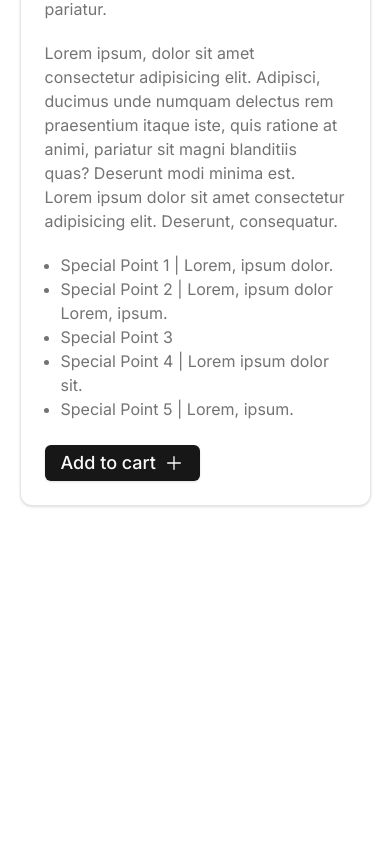
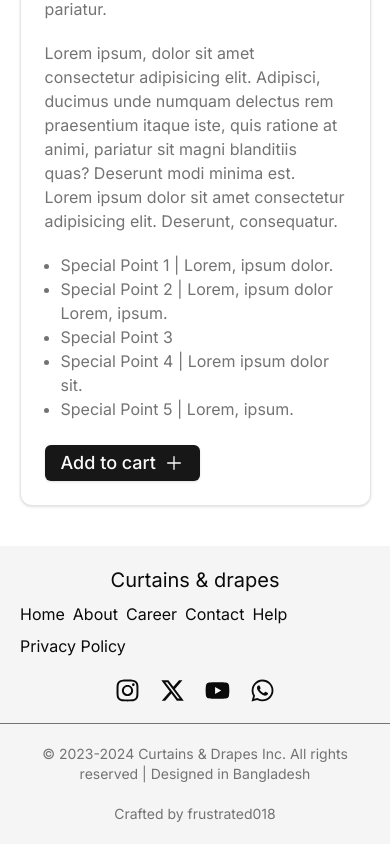
Before and after one commit to frustrated018/curtains-and-drapes, a Next.js app: page /product-details in a window 390 px wide. Shown: the part 849-1693 px from the top of the page. Before the commit the page ends 1395 px from the top, so only its background shows below. Built offline with nearby package versions, Linux system fonts and the light colour scheme; no server answers.

Commit message:
More responsive fixes
Fixed the border right in the logo for larger devices
Also added the footer to different pages
The search page looks hedious now

```diff
--- a/src/app/product-details/page.jsx
+++ b/src/app/product-details/page.jsx
@@ -1,3 +1,4 @@
+import HomePageFooter from "@/components/footer/home-footer";
 import MainNav from "@/components/main-navbar/mainNav";
 import { Button } from "@/components/ui/button";
 import {
@@ -62,6 +63,7 @@ const ProductDetailsPage = () => {
           </CardFooter>
         </section>
       </Card>
+      <HomePageFooter />
     </>
   );
 };
--- a/src/app/search/layout.js
+++ b/src/app/search/layout.js
@@ -1,3 +1,4 @@
+import HomePageFooter from "@/components/footer/home-footer";
 import LeftSideNav from "@/components/left-sidenav/leftSidenav";
 import MainNav from "@/components/main-navbar/mainNav";
 import RightSidenav from "@/components/right-sidenav/rightSidenav";
@@ -27,6 +28,7 @@ export default function SearchLayout({ children }) {
           </Suspense>
         </div>
       </div>
+      <HomePageFooter />
     </>
   );
 }
--- a/src/components/footer/home-footer.jsx
+++ b/src/components/footer/home-footer.jsx
@@ -6,8 +6,8 @@ const HomePageFooter = () => {
     <section className="bg-secondary">
       <footer className="flex flex-col items-center justify-between gap-5 p-5 lg:flex-row">
         <section className="flex flex-col  items-center gap-2 lg:flex-row lg:gap-5">
-          <div className="border-none border-muted-foreground lg:border-r">
-            <h2 className="pr-0 text-xl lg:pr-2">Curtains & drapes</h2>
+          <div className="border-r-none border-muted-foreground lg:border-r">
+            <h2 className="pr-0 text-xl lg:pr-5">Curtains & drapes</h2>
           </div>
           <div className="flex flex-wrap gap-2 lg:gap-5">
             <a href="/" className="hover:underline">
@@ -50,7 +50,7 @@ const HomePageFooter = () => {
         </div>
       </footer>
 
-      <section className="flex flex-col lg:flex-row gap-5 lg:gap-0 items-center justify-between border-t border-muted-foreground px-10 py-5">
+      <section className="flex flex-col items-center justify-between gap-5 border-t border-muted-foreground px-10 py-5 lg:flex-row lg:gap-0">
         <p className="text-center text-sm text-muted-foreground">
           © 2023-2024 Curtains & Drapes Inc. All rights reserved | Designed in
           Bangladesh
```
